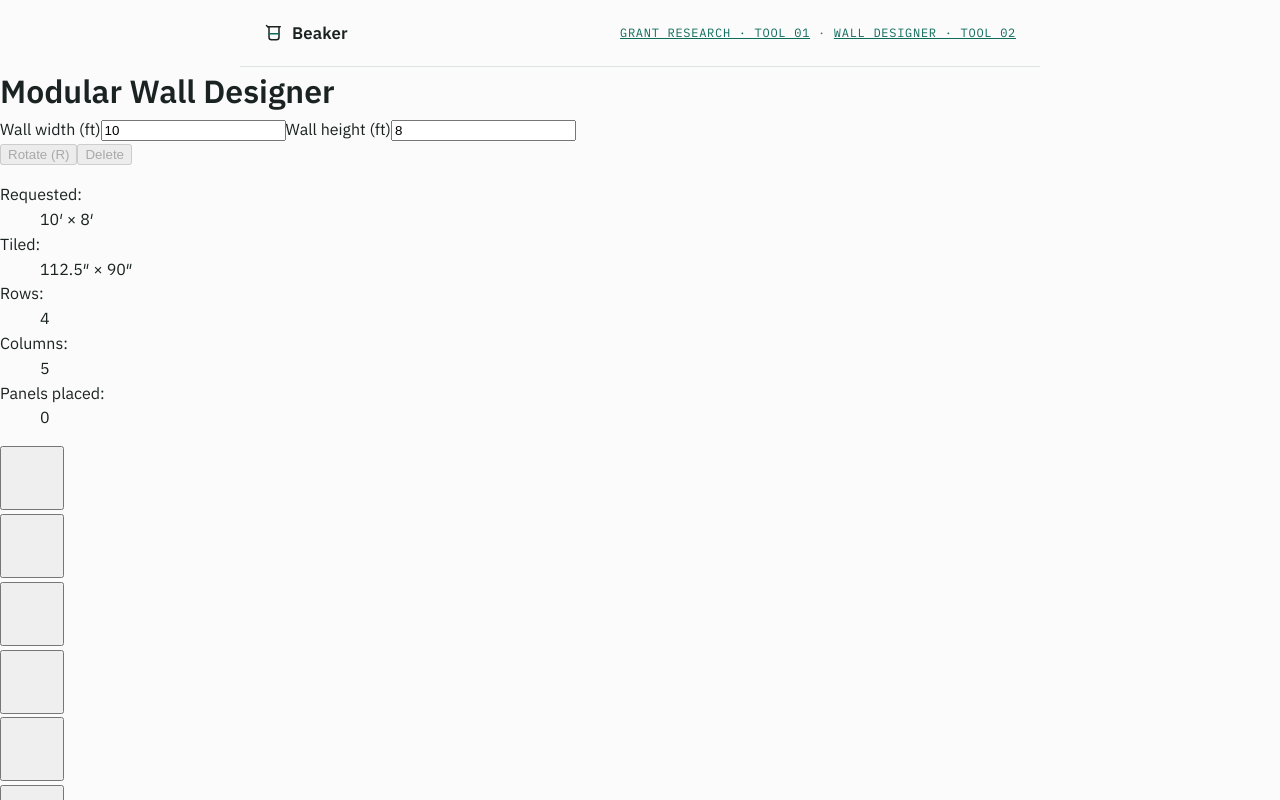
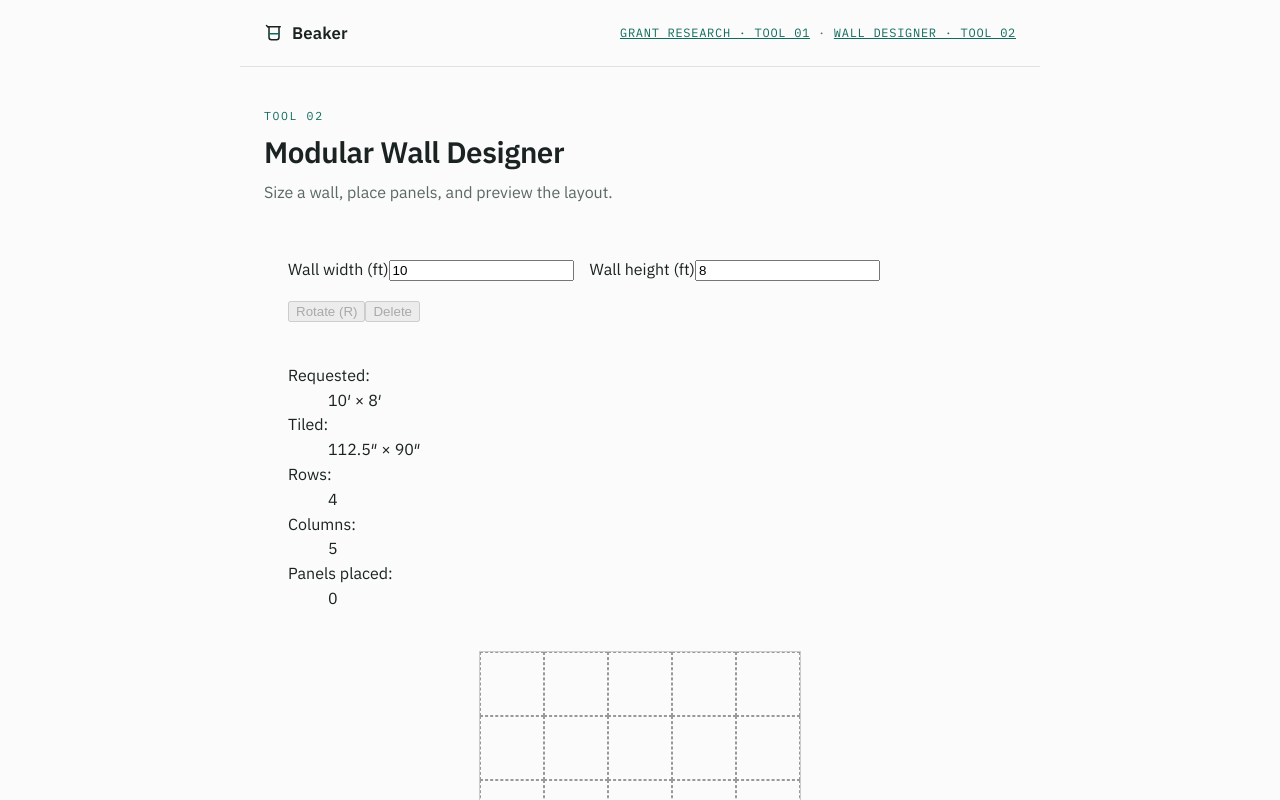
Before and after one commit to reachkristilyn/beaker, a Next.js app: page /wall-designer in a window 1280 px wide. Shown: the top 800 px of the page. Built offline with nearby package versions, Linux system fonts and the light colour scheme.

Commit message:
add home page

```diff
--- /dev/null
+++ b/src/app/landing.module.css
@@ -0,0 +1,44 @@
+.main {
+    max-width: 640px;
+    margin: 0 auto;
+    padding: 64px 24px;
+  }
+
+  .title {
+    font-size: 1.5rem;
+    font-weight: 600;
+    margin-bottom: 24px;
+  }
+
+  .list {
+    list-style: none;
+    padding: 0;
+    display: flex;
+    flex-direction: column;
+    gap: 12px;
+  }
+
+  .card {
+    display: flex;
+    justify-content: space-between;
+    align-items: baseline;
+    padding: 16px 20px;
+    border: 1px var(--line);
+    border-radius: var(--radius);
+    text-decoration: none;
+    color: inherit;
+  }
+
+  .card:hover {
+    border-color: var(--accent);
+  }
+
+  .toolName {
+    font-weight: 500;
+  }
+
+  .toolTag {
+    font-family: var(--font-mono);
+    font-size: 0.85rem;
+    color: var(--muted);
+  }
--- a/src/app/layout.module.css
+++ b/src/app/layout.module.css
@@ -16,6 +16,8 @@
   font-size: 1.05rem;
   font-weight: 600;
   letter-spacing: 0.01em;
+  text-decoration: none;
+  color: inherit;
 }
 
 .mark {
--- a/src/app/layout.tsx
+++ b/src/app/layout.tsx
@@ -64,12 +64,12 @@ export default function RootLayout({
     <html lang="en" className={`${plexSans.variable} ${plexMono.variable}`}>
       <body>
         <header className={styles.header}>
-          <span className={styles.wordmark}>
+        <a href="/" className={styles.wordmark}>
             <BeakerMark />
             Beaker
-          </span>
+          </a>
           <nav className={styles.toolTag}>
-            <a href="/">Grant Research · Tool 01</a>
+            <a href="/research">Grant Research · Tool 01</a>
             {" · "}
             <a href="/wall-designer">Wall Designer · Tool 02</a>
           </nav>
--- /dev/null
+++ b/src/app/wall-designer/page.module.css
@@ -0,0 +1,31 @@
+.main {
+    max-width: 800px;
+    margin: 0 auto;
+    padding: 40px 24px 64px;
+  }
+
+  .intro {
+    margin-bottom: 28px;
+  }
+
+  .eyebrow {
+    font-family: var(--font-mono), monospace;
+    font-size: 0.72rem;
+    letter-spacing: 0.14em;
+    text-transform: uppercase;
+    color: var(--accent);
+    margin-bottom: 10px;
+  }
+
+  .title {
+    font-size: 1.85rem;
+    font-weight: 600;
+    letter-spacing: -0.015em;
+    line-height: 1.2;
+  }
+
+  .lede {
+    margin-top: 10px;
+    max-width: 56ch;
+    color: var(--muted);
+  }
--- a/src/app/wall-designer/page.tsx
+++ b/src/app/wall-designer/page.tsx
@@ -1,4 +1,5 @@
 import WallDesigner from "@/components/wall-designer/WallDesigner";
+import styles from "./page.module.css";
 
 export const metadata = {
   title: "Wall Designer",
@@ -6,10 +7,14 @@ export const metadata = {
 
 export default function WallDesignerPage() {
   return (
-    <main>
-      <h1 className="pt-8 text-center text-3xl font-bold">
-        Modular Wall Designer
-      </h1>
+    <main className={styles.main}>
+      <div className={styles.intro}>
+        <p className={styles.eyebrow}>Tool 02</p>
+        <h1 className={styles.title}>Modular Wall Designer</h1>
+        <p className={styles.lede}>
+          Size a wall, place panels, and preview the layout.
+        </p>
+      </div>
       <WallDesigner />
     </main>
   );
--- a/src/components/wall-designer/ProductPanel.tsx
+++ b/src/components/wall-designer/ProductPanel.tsx
@@ -16,17 +16,30 @@ export default function ProductPanel({ panel, product, selected, size, onSelect
       type="button"
       onClick={() => onSelect(panel.id)}
       aria-label={`${product.name} panel, row ${panel.row + 1}, column ${panel.column + 1}, rotated ${panel.rotation} degrees${selected ? ", selected" : ""}`}
-      className={`relative block h-full w-full overflow-hidden focus-visible:outline-2 focus-visible:outline-offset-2 focus-visible:outline-blue-500 ${
-        selected ? "ring-4 ring-blue-500 z-10" : ""
-      }`}
-      style={{ width: size, height: size }}
+      style={{
+        width: size,
+        height: size,
+        display: "block",
+        position: "relative",
+        overflow: "hidden",
+        padding: 0,
+        border: "none",
+        cursor: "pointer",
+        outline: selected ? "3px solid #2563eb" : "none",
+        outlineOffset: "-3px",
+      }}
     >
       {/* eslint-disable-next-line @next/next/no-img-element */}
       <img
         src={product.image}
         alt=""
-        className="h-full w-full object-cover"
-        style={{ transform: `rotate(${panel.rotation}deg)` }}
+        style={{
+            width: "100%",
+            height: "100%",
+            objectFit: "cover",
+            display: "block",
+            transform: `rotate(${panel.rotation}deg)`,
+          }}
         draggable={false}
       />
     </button>
--- a/src/components/wall-designer/WallDesigner.tsx
+++ b/src/components/wall-designer/WallDesigner.tsx
@@ -82,8 +82,8 @@ export default function WallDesigner() {
   const tiledHeightIn = rows * PANEL_SIZE_INCHES;
 
   return (
-    <div className="mx-auto max-w-4xl space-y-6 p-6">
-      <div className="flex flex-wrap items-end gap-4">
+      <div style={{ maxWidth: 900, margin: "0 auto", padding: 24, display: "flex", flexDirection: "column", gap: 24 }}>
+      <div style={{ display: "flex", flexWrap: "wrap", alignItems: "flex-end", gap: 16 }}>
         <label className="flex flex-col text-sm font-medium">
           Wall width (ft)
           <input
--- a/src/components/wall-designer/WallGrid.tsx
+++ b/src/components/wall-designer/WallGrid.tsx
@@ -39,10 +39,13 @@ export default function WallGrid({
     <div
       role="grid"
       aria-label="Wall panel grid"
-      className="mx-auto grid w-fit border border-gray-300"
       style={{
+        display: "grid",
         gridTemplateColumns: `repeat(${columns}, ${cellSize}px)`,
         gridTemplateRows: `repeat(${rows}, ${cellSize}px)`,
+        margin: "0 auto",
+        width: "fit-content",
+        border: "1px solid #ccc",
       }}
     >
       {Array.from({ length: rows }).map((_, r) =>
@@ -63,8 +66,13 @@ export default function WallGrid({
                   type="button"
                   onClick={() => onPlace(r, c)}
                   aria-label={`Empty cell, row ${r + 1}, column ${c + 1}. Place ${product.name} panel.`}
-                  className="h-full w-full border border-dashed border-gray-400 hover:bg-gray-100 focus-visible:outline-2 focus-visible:outline-offset-[-2px] focus-visible:outline-blue-500"
-                  style={{ width: cellSize, height: cellSize }}
+                  style={{
+                    width: cellSize,
+                    height: cellSize,
+                    border: "1px dashed #999",
+                    background: "transparent",
+                    cursor: "pointer",
+                  }}
                 />
               )}
             </div>
```
Also changed, not shown: src/app/page.tsx (+16 -77 lines), src/app/research/page.tsx (added, +85 -0 lines), public/products/dune.png (renamed from public/dune.png), src/app/research/page.module.css (renamed from src/app/page.module.css).
